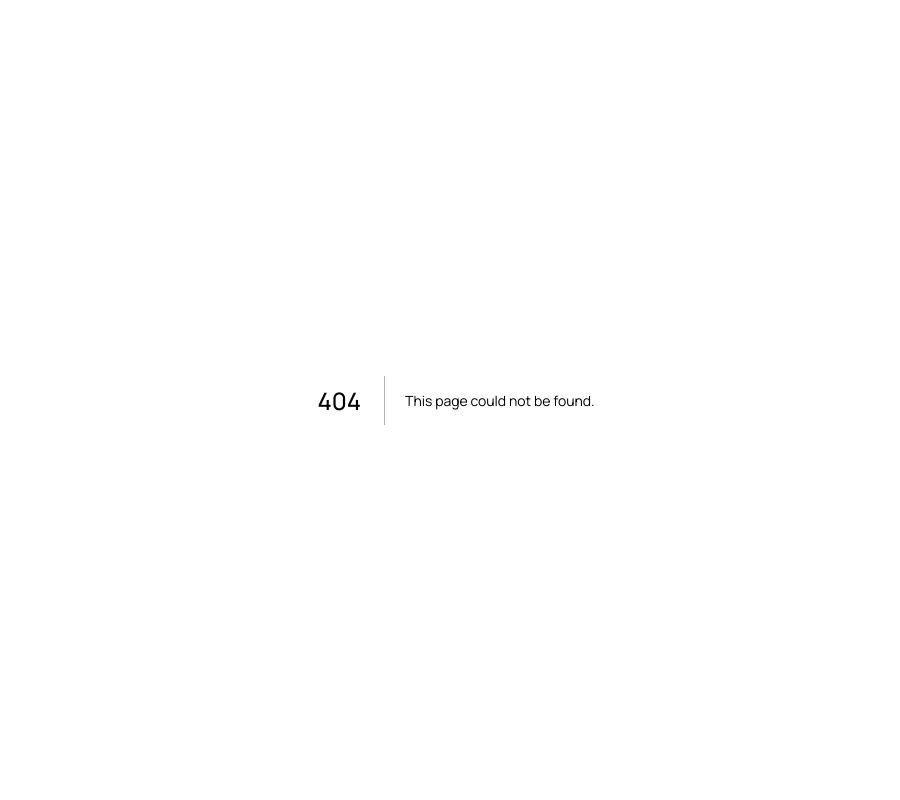
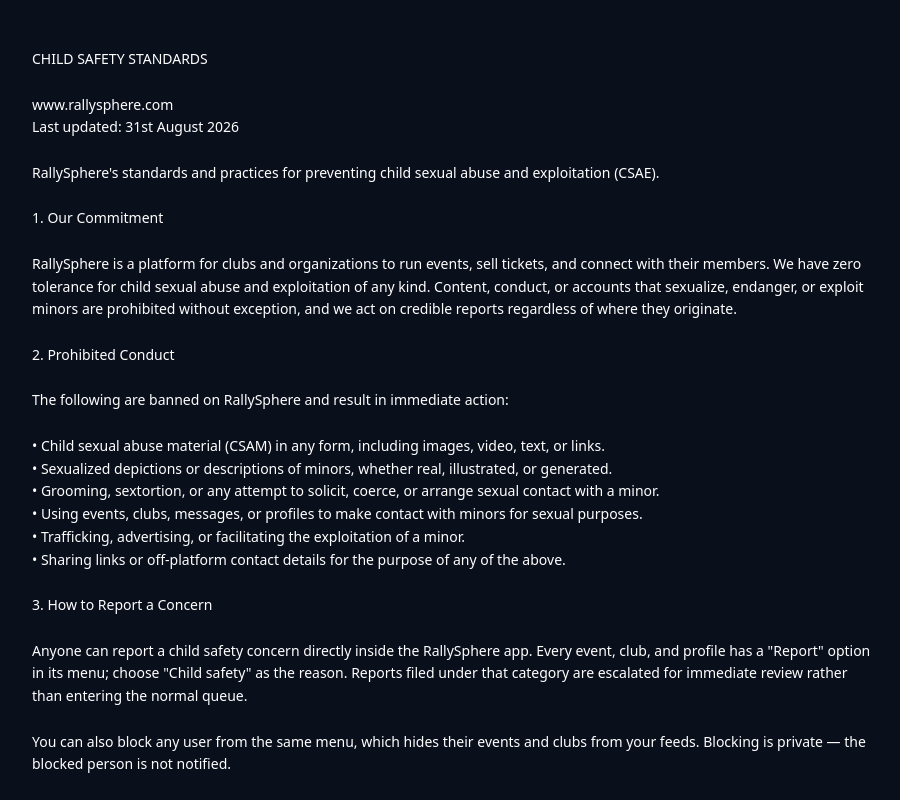
Before and after one commit to Mjjllolis/rallyspherewebsite, a Next.js app: page /child-safety in a window 1280 px wide. Before the commit this address had no page. Shown: the top 800 px of the page, without its empty margins (184-1084 px from the left). Built offline with nearby package versions, Linux system fonts and the light colour scheme.

Commit message:
General update of child safety standards and practices

```diff
--- /dev/null
+++ b/src/app/child-safety/page.tsx
@@ -0,0 +1,23 @@
+import React from 'react';
+import type { Metadata } from 'next';
+import { CHILD_SAFETY_STANDARDS } from '@/data/legalDocuments';
+
+export const metadata: Metadata = {
+    title: 'Child Safety Standards | RallySphere',
+    description:
+        'RallySphere’s published standards and practices for preventing child sexual abuse and exploitation (CSAE).',
+};
+
+export default function ChildSafetyPage() {
+    return (
+        <div className="min-h-screen bg-bg text-ink">
+            <div className="max-w-4xl mx-auto px-6 py-12">
+                <div className="prose prose-slate dark:prose-invert max-w-none">
+                    <pre className="whitespace-pre-wrap font-sans text-sm leading-relaxed text-ink">
+                        {CHILD_SAFETY_STANDARDS}
+                    </pre>
+                </div>
+            </div>
+        </div>
+    );
+}
--- a/src/data/legalDocuments.ts
+++ b/src/data/legalDocuments.ts
@@ -704,5 +704,63 @@ Texas, United States
 Email: support@rallysphere.com
 `;
 
+export const CHILD_SAFETY_STANDARDS = `CHILD SAFETY STANDARDS
+
+www.rallysphere.com
+Last updated: 31st August 2026
+
+RallySphere's standards and practices for preventing child sexual abuse and exploitation (CSAE).
+
+1. Our Commitment
+
+RallySphere is a platform for clubs and organizations to run events, sell tickets, and connect with their members. We have zero tolerance for child sexual abuse and exploitation of any kind. Content, conduct, or accounts that sexualize, endanger, or exploit minors are prohibited without exception, and we act on credible reports regardless of where they originate.
+
+2. Prohibited Conduct
+
+The following are banned on RallySphere and result in immediate action:
+
+\u2022 Child sexual abuse material (CSAM) in any form, including images, video, text, or links.
+\u2022 Sexualized depictions or descriptions of minors, whether real, illustrated, or generated.
+\u2022 Grooming, sextortion, or any attempt to solicit, coerce, or arrange sexual contact with a minor.
+\u2022 Using events, clubs, messages, or profiles to make contact with minors for sexual purposes.
+\u2022 Trafficking, advertising, or facilitating the exploitation of a minor.
+\u2022 Sharing links or off-platform contact details for the purpose of any of the above.
+
+3. How to Report a Concern
+
+Anyone can report a child safety concern directly inside the RallySphere app. Every event, club, and profile has a "Report" option in its menu; choose "Child safety" as the reason. Reports filed under that category are escalated for immediate review rather than entering the normal queue.
+
+You can also block any user from the same menu, which hides their events and clubs from your feeds. Blocking is private \u2014 the blocked person is not notified.
+
+To report directly to us, email safety@rallysphere.com.
+
+If a child is in immediate danger, contact your local emergency services first. In the United States, you can also report to the National Center for Missing & Exploited Children (NCMEC) at report.cybertip.org or 1-800-843-5678.
+
+4. How We Respond
+
+Reports of child safety concerns are prioritized above all other report categories. When we receive one, we:
+
+\u2022 Review the reported content, account, and any related activity.
+\u2022 Remove violating content and permanently terminate the accounts responsible.
+\u2022 Preserve relevant records as required for law enforcement.
+\u2022 Report apparent child sexual abuse material to NCMEC, and cooperate with law enforcement and other authorities as required by law.
+
+We do not require a report to act. Where we identify violating content or conduct ourselves, we take the same steps.
+
+5. Legal Compliance
+
+RallySphere complies with all applicable child safety laws in the jurisdictions where we operate, including U.S. federal reporting obligations to NCMEC under 18 U.S.C. \u00a7 2258A. We respond to valid legal process from law enforcement and regional and national authorities.
+
+6. Point of Contact
+
+Our designated point of contact for child safety and CSAE compliance matters can be reached at safety@rallysphere.com.
+
+For questions about this policy or any other trust and safety topic, contact:
+
+RallySphere LLC
+Texas, United States
+Email: safety@rallysphere.com
+`;
+
 export const EFFECTIVE_DATE = "16th September 2025";
 export const SUPPORT_EMAIL = "support@rallysphere.com";
```
